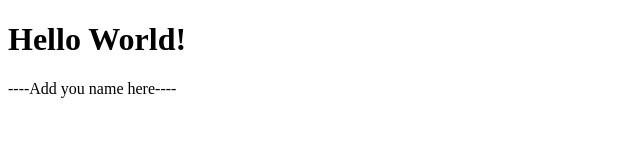
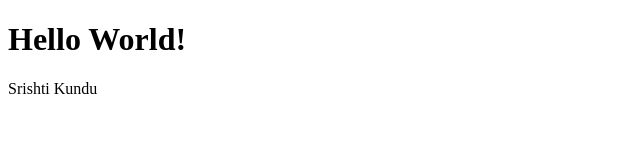
Before and after one commit to DS4200-Sec2-F22/ic-01-srishtik6, a plain HTML site: page index.html in a window 1280 px wide. Shown: the full height of the page, 0-640 px from the left. Drawn offline with Linux system fonts and the light colour scheme.

Commit message:
part 1 done

```diff
--- a/index.html
+++ b/index.html
@@ -6,7 +6,7 @@
 
 <p>
 
-----Add you name here----
+Srishti Kundu
 
 </p>
 
```
